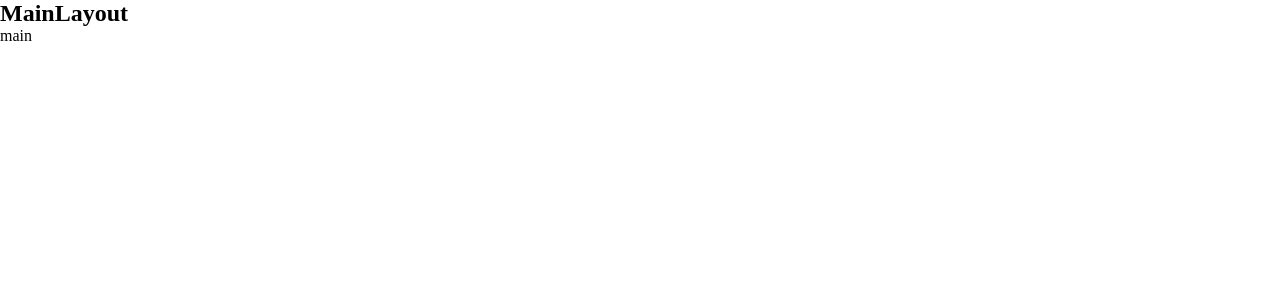
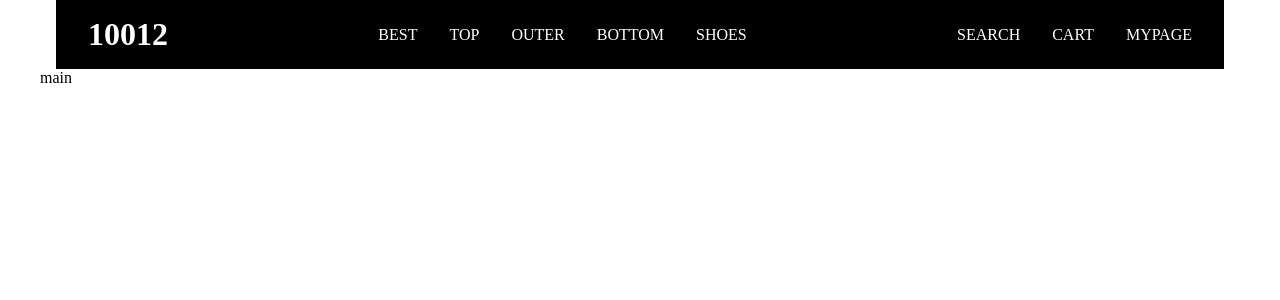
Before and after one commit to nas7062/Shopping, a React (Vite) app: page / in a window 1280 px wide. Shown: the top 300 px of the page. Built offline with nearby package versions, Linux system fonts and the light colour scheme.

Commit message:
feat: 헤더 추가

```diff
--- /dev/null
+++ b/src/components/Header/Header.jsx
@@ -0,0 +1,25 @@
+import { Link, NavLink } from 'react-router-dom'
+import styles from './header.module.css'
+
+const Header = () => {
+  return (
+    <header className={styles.header}>
+      <h1>
+        <Link to={'/'}>10012</Link>
+      </h1>
+      <nav>
+        <NavLink to={'/'}>BEST</NavLink>
+        <NavLink to={'/'}>TOP</NavLink>
+        <NavLink to={'/'}>OUTER</NavLink>
+        <NavLink to={'/'}>BOTTOM</NavLink>
+        <NavLink to={'/'}>SHOES</NavLink>
+      </nav>
+      <nav>
+        <NavLink to={'/'}>SEARCH</NavLink>
+        <NavLink to={'/'}>CART</NavLink>
+        <NavLink to={'/'}>MYPAGE</NavLink>
+      </nav>
+    </header>
+  )
+}
+export default Header
--- /dev/null
+++ b/src/components/Header/header.module.css
@@ -0,0 +1,13 @@
+.header {
+  display: flex;
+  justify-content: space-between;
+  align-items: center;
+  background-color: black;
+  color: white;
+}
+
+.header > * {
+  display: flex;
+  gap: 2rem;
+  margin: 1rem 2rem;
+}
--- a/src/index.css
+++ b/src/index.css
@@ -6,12 +6,27 @@
 
 a {
   text-decoration: none;
+  color: inherit;
 }
 
 li {
   list-style: none;
 }
 
+header {
+  max-width: 1200px;
+  width: calc(100% - 2rem);
+  margin: auto;
+}
+
 main {
+  max-width: 1200px;
+  width: calc(100% - 2rem);
+  margin: auto;
+}
 
+button {
+  border: none;
+  outline: none;
+  cursor: pointer;
 }
--- a/src/layout/MainLayout.jsx
+++ b/src/layout/MainLayout.jsx
@@ -1,10 +1,11 @@
 import { Outlet } from 'react-router-dom'
 import styles from './mainlayout.module.css'
+import Header from '../components/Header/Header'
 
 const MainLayout = () => {
   return (
     <main className={styles.container}>
-      <h2>MainLayout</h2>
+      <Header />
       <Outlet />
     </main>
   )
```
Also changed, not shown: src/components/Header.jsx (deleted).
